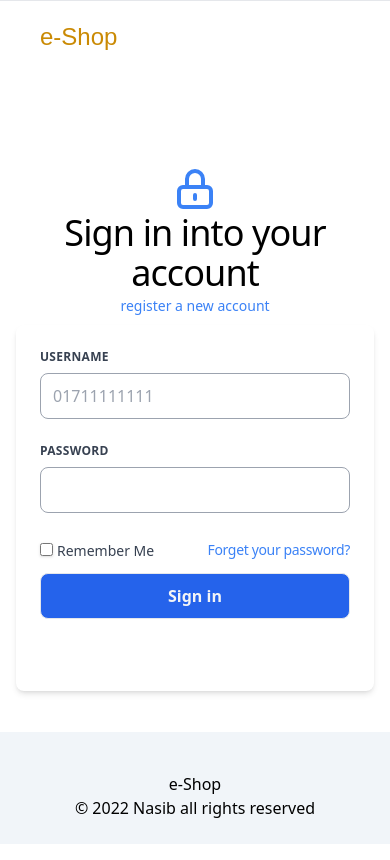
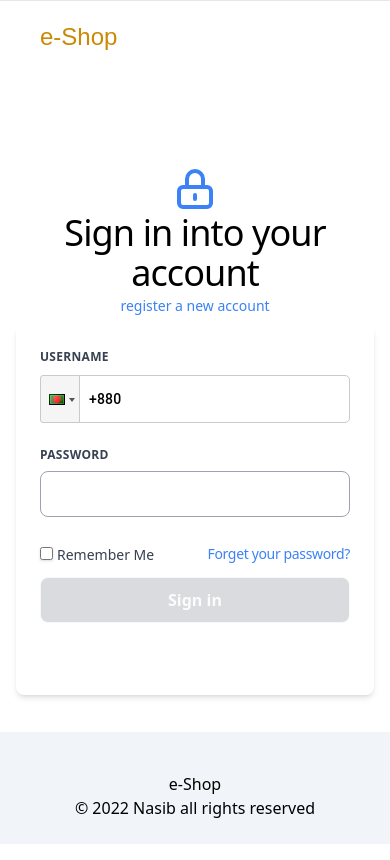
Before and after one commit to Sparrow48/e-shop, a React (Vite) app: page /login in a window 390 px wide. Built offline with nearby package versions, Linux system fonts and the light colour scheme; no server answers; some icons are missing; what google-libphonenumber would draw is missing.

Commit message:
Phone validator for login form

```diff
--- a/src/components/auth/LogIn.jsx
+++ b/src/components/auth/LogIn.jsx
@@ -3,15 +3,14 @@ import { useDispatch } from "react-redux";
 import { NavLink } from "react-router-dom";
 import { debounce } from "../../utils/Debounce";
 import { userLogin } from "./../../store/reducer/AuthSlice";
+import PhoneFormItem from "../Form/PhoneFormItem";
 
 function LogIn() {
-  const [phoneNumber, setPhoneNumber] = useState('');
+  const [username, setUsername] = useState("");
   const [password, setPassword] = useState("");
+  const [isUsernameValid, setUsernameValidation] = useState(false)
+
   const dispatch = useDispatch();
-
-  const usernameHandler = (event) => {
-    setPhoneNumber(event.target.value);
-  };
 
   const passwordHandler = (event) => {
     setPassword(event.target.value);
@@ -21,7 +20,7 @@ function LogIn() {
     try {
       e.preventDefault();
       const payload = {
-        username: phoneNumber,
+        username,
         password
       }
       dispatch(userLogin(payload))
@@ -30,7 +29,6 @@ function LogIn() {
     }
   }
 
-  const optimize_usernameHandler = debounce(usernameHandler, 500);
   const optimize_PasswordHandler = debounce(passwordHandler, 500);
 
   return (
@@ -71,12 +69,8 @@ function LogIn() {
               >
                 Username
               </label>
-              <input
-                className="block w-full px-3 py-3 font-medium leading-tight text-gray-900 bg-white border border-gray-400 rounded-lg appearance-none focus:outline-none"
-                placeholder="01711111111"
-                onChange={optimize_usernameHandler}
-                required
-              />
+              <PhoneFormItem setUsername={setUsername} setUsernameValidation={setUsernameValidation} />
+              {(!isUsernameValid && username.length) ? <p className=" text-red-600 pt-1">Invalid username</p> : ''}
             </div>
             <div className="w-full px-3 mb-6 md:w-full">
               <label
@@ -112,7 +106,7 @@ function LogIn() {
               </div>
             </div>
             <div className="w-full px-3 mb-6 md:w-full">
-              <button className="block w-full px-3 py-3 font-bold leading-tight text-gray-100 bg-blue-600 border border-gray-200 rounded-lg appearance-none hover:bg-blue-500 focus:outline-none active:bg-white focus:border-gray-500">
+              <button disabled={!isUsernameValid} className="block w-full px-3 py-3 font-bold leading-tight text-gray-100 bg-blue-600 border border-gray-200 rounded-lg appearance-none hover:bg-blue-500 focus:outline-none active:bg-white focus:border-gray-500 disabled:bg-gray-500 disabled:opacity-25">
                 Sign in
               </button>
             </div>
```
